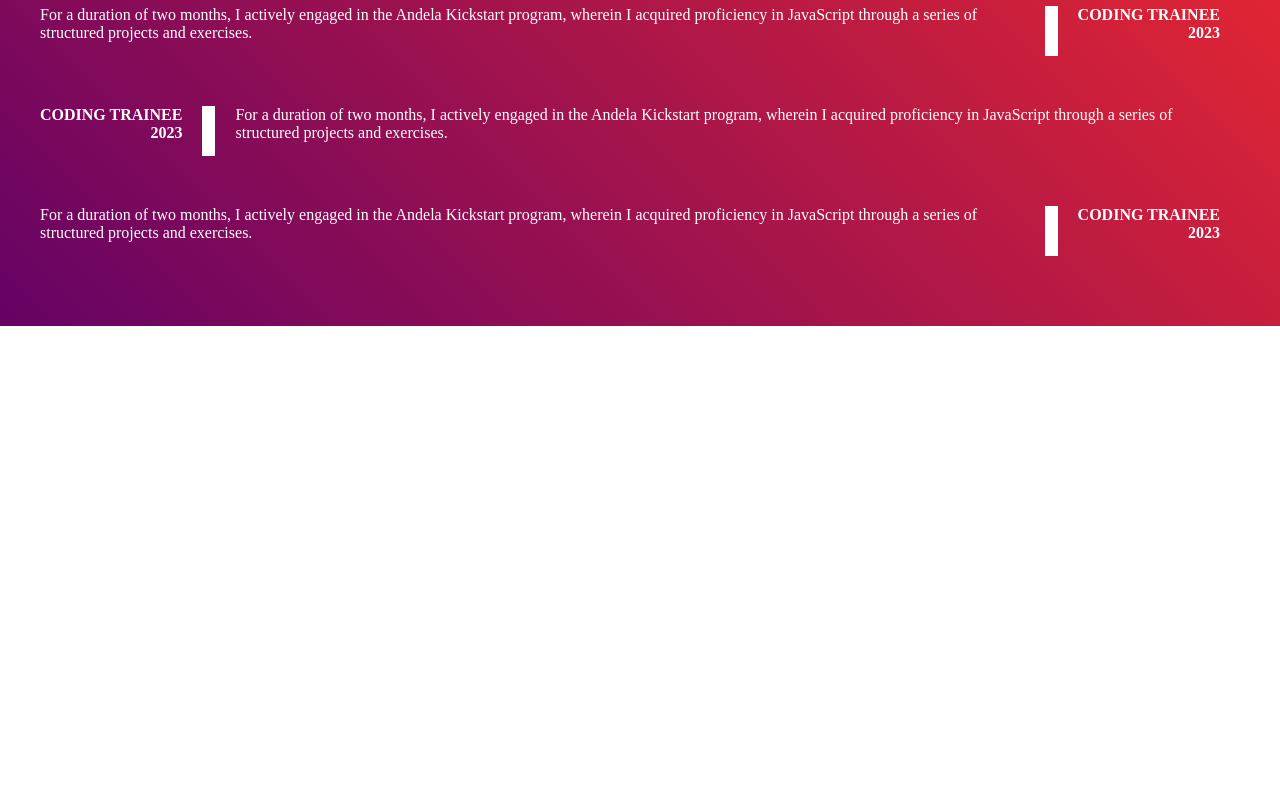
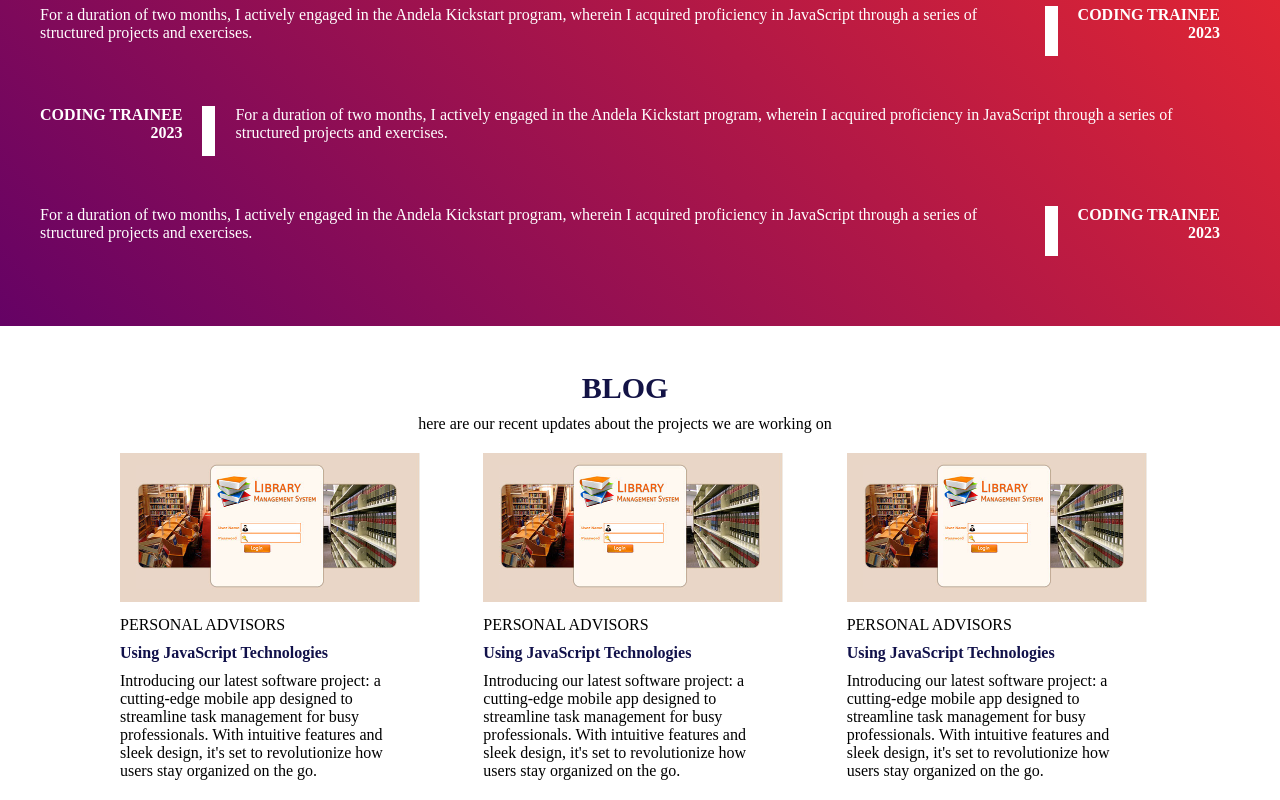
Before and after one commit to Cyiza2001/My-portifolio, a plain HTML site: page index.html in a window 1280 px wide. Shown: the part 2890-3690 px from the top of the page. Before the commit the page ends 3266 px from the top, so only its background shows below. Drawn offline with Linux system fonts and the light colour scheme.

Commit message:
another commit

```diff
--- a/index.html
+++ b/index.html
@@ -339,7 +339,55 @@
             </div>
           </div>
         </section>
-        <section></section>
+        <section class="blog">
+          <div class="blog-title">
+            <div class="blog-blog">BLOG</div>
+            <div>
+              here are our recent updates about the projects we are working on
+            </div>
+          </div>
+          <div class="whole-blog">
+            <div class="single-blog">
+              <div>
+                <img src="library-image.jpg" alt="recent app we created" />
+              </div>
+              <div>PERSONAL ADVISORS</div>
+              <div class="technology-used">Using JavaScript Technologies</div>
+              <div class="blog-details">
+                Introducing our latest software project: a cutting-edge mobile
+                app designed to streamline task management for busy
+                professionals. With intuitive features and sleek design, it's
+                set to revolutionize how users stay organized on the go.
+              </div>
+            </div>
+            <div class="single-blog">
+              <div>
+                <img src="library-image.jpg" alt="recent app we created" />
+              </div>
+              <div>PERSONAL ADVISORS</div>
+              <div class="technology-used">Using JavaScript Technologies</div>
+              <div class="blog-details">
+                Introducing our latest software project: a cutting-edge mobile
+                app designed to streamline task management for busy
+                professionals. With intuitive features and sleek design, it's
+                set to revolutionize how users stay organized on the go.
+              </div>
+            </div>
+            <div class="single-blog">
+              <div>
+                <img src="library-image.jpg" alt="recent app we created" />
+              </div>
+              <div>PERSONAL ADVISORS</div>
+              <div class="technology-used">Using JavaScript Technologies</div>
+              <div class="blog-details">
+                Introducing our latest software project: a cutting-edge mobile
+                app designed to streamline task management for busy
+                professionals. With intuitive features and sleek design, it's
+                set to revolutionize how users stay organized on the go.
+              </div>
+            </div>
+          </div>
+        </section>
         <section></section>
         <section></section>
         <section></section>
--- a/style.css
+++ b/style.css
@@ -402,7 +402,6 @@ a {
   background: linear-gradient(45deg, rgb(101, 2, 101), rgb(245, 43, 43));
   padding: 70px 40px 70px 40px;
   color: white;
-  margin-bottom: 50px;
 }
 .experience-experience {
   display: flex;
@@ -434,6 +433,47 @@ a {
   white-space: nowrap;
   margin-right: 20px;
 }
+.blog {
+  display: flex;
+  flex-direction: column;
+  justify-content: center;
+  align-items: center;
+  padding: 45px 70px 20px 120px;
+}
+.blog-title {
+  padding-right: 80px;
+}
+.blog-blog {
+  color: rgb(19, 19, 70);
+  font-weight: bold;
+  font-size: 30px;
+  margin-bottom: 10px;
+  text-align: center;
+}
+.whole-blog {
+  display: flex;
+  flex-direction: row;
+}
+.whole-blog img {
+  width: 300px;
+  margin-bottom: 10px;
+}
+.single-blog {
+  display: flex;
+  flex-direction: column;
+  align-items: start;
+  margin-top: 20px;
+}
+.technology-used {
+  color: rgb(17, 17, 74);
+  font-weight: bold;
+  margin: 10px 0 10px 0;
+}
+.blog-details {
+  /* margin-right: 15px; */
+  padding-right: 70px;
+}
+
 @media only screen and (max-width: 414px) {
   header {
     position: fixed;
```
